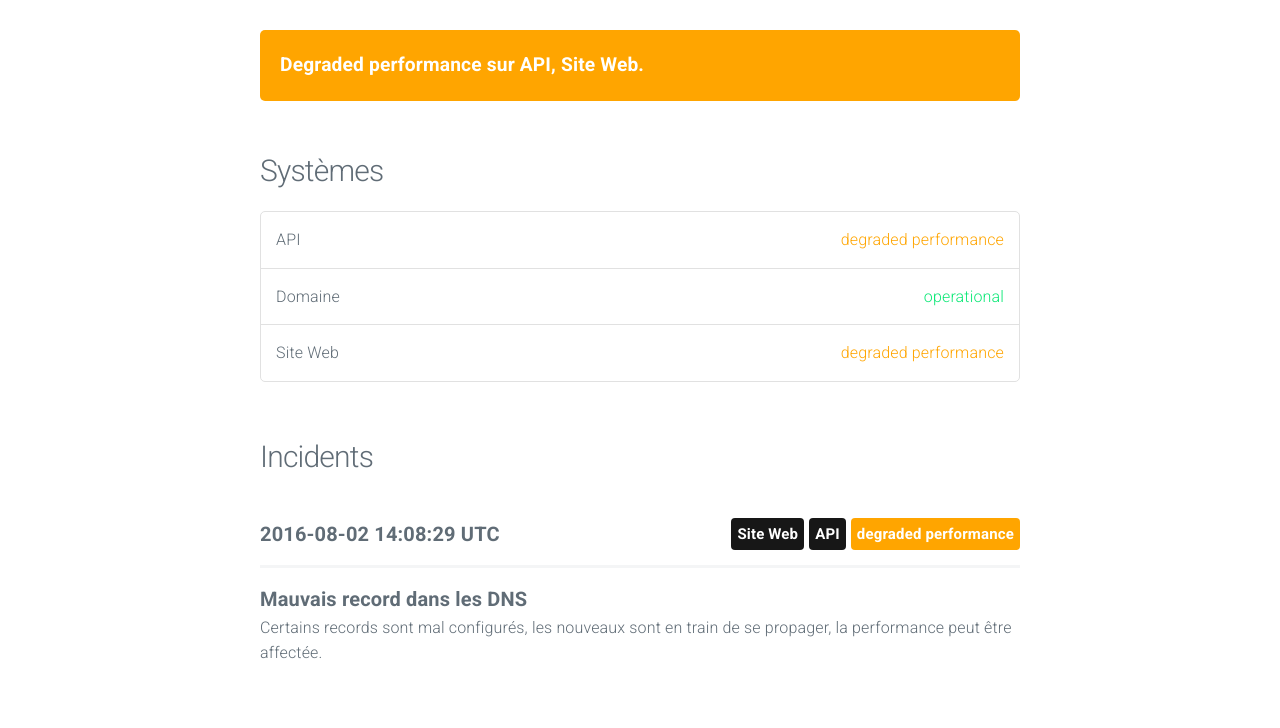
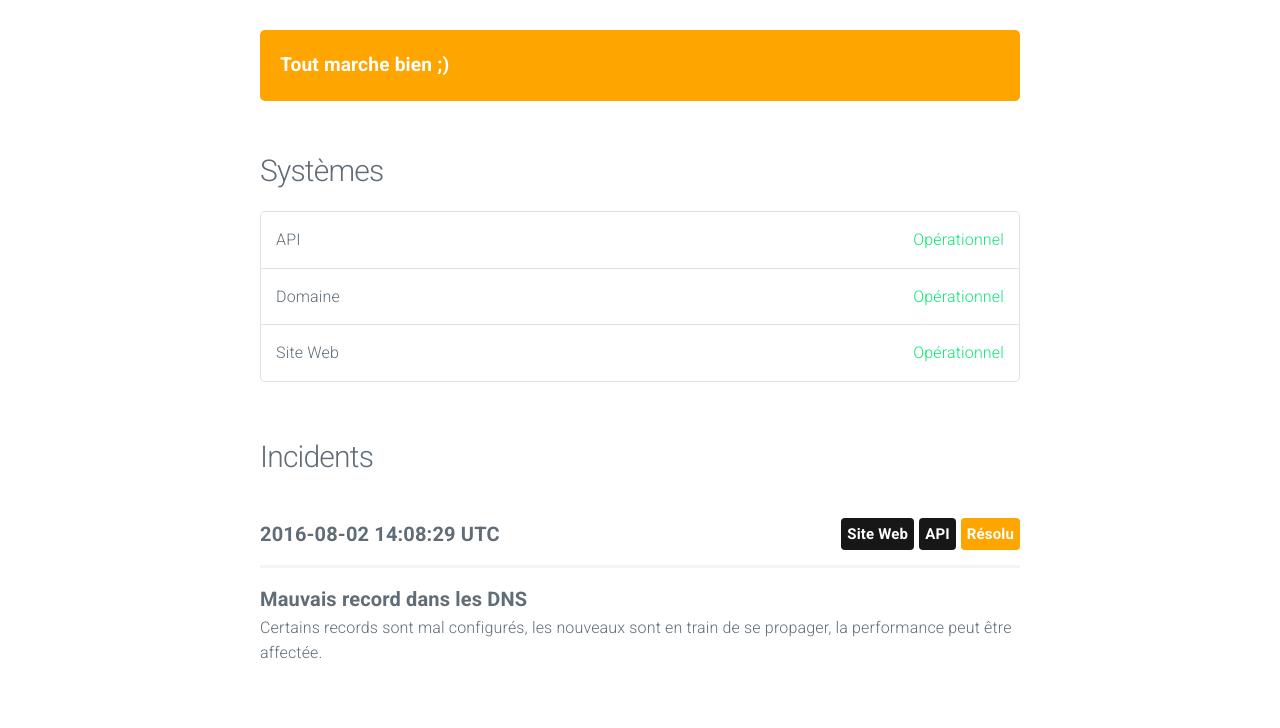
Before and after one commit to leonekmi/TwittoLabel, a plain HTML site: page index.html in a window 1280 px wide. Shown: the part 55-783 px from the top of the page. Drawn offline with nearby package versions, Linux system fonts and the light colour scheme.

Commit message:
Update index.html

```diff
--- a/index.html
+++ b/index.html
@@ -33,7 +33,7 @@
 
 
 					<div class="panel degraded performance">
-						Degraded performance sur API, Site Web.
+						Tout marche bien ;)
 					</div>
 
 
@@ -42,15 +42,15 @@
 				<ul class="systems">
 
 					<li>
-						API <span class="status degraded performance">degraded performance</span>
+						API <span class="status operational">Opérationnel</span>
 					</li>
 
 					<li>
-						Domaine <span class="status operational">operational</span>
+						Domaine <span class="status operational">Opérationnel</span>
 					</li>
 
 					<li>
-						Site Web <span class="status degraded performance">degraded performance</span>
+						Site Web <span class="status operational">Opérationnel</span>
 					</li>
 
 				</ul>
@@ -62,7 +62,7 @@
 						<span class="date">2016-08-02 14:08:29 UTC</span>
 
 
-							<span class="label degraded performance float-right">degraded performance</span>
+							<span class="label degraded performance float-right">Résolu</span>
 
 
 							<span class="label system float-right">API</span>
```
